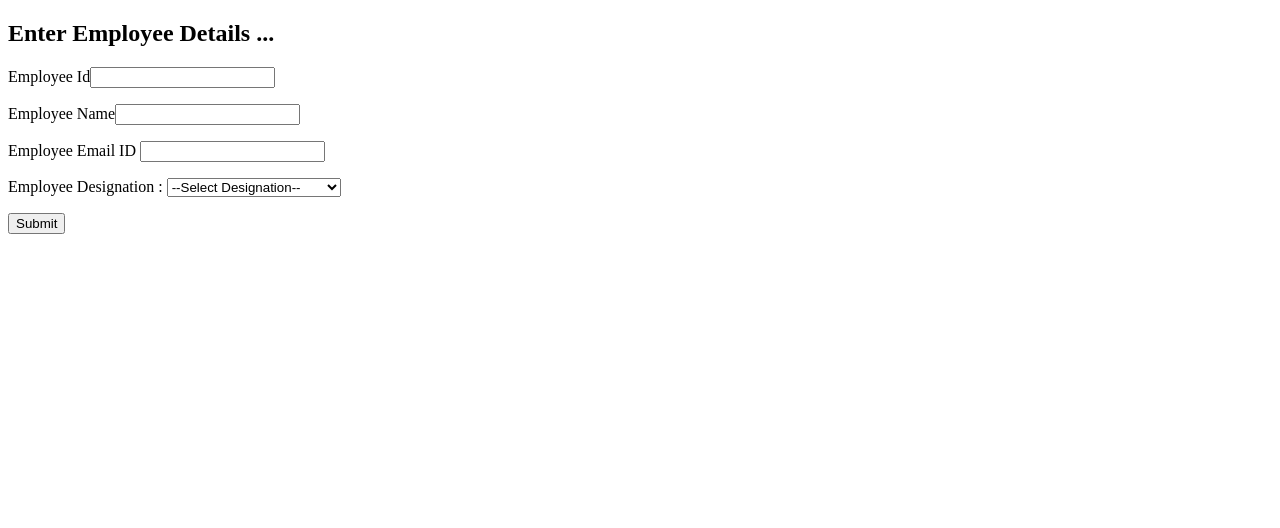
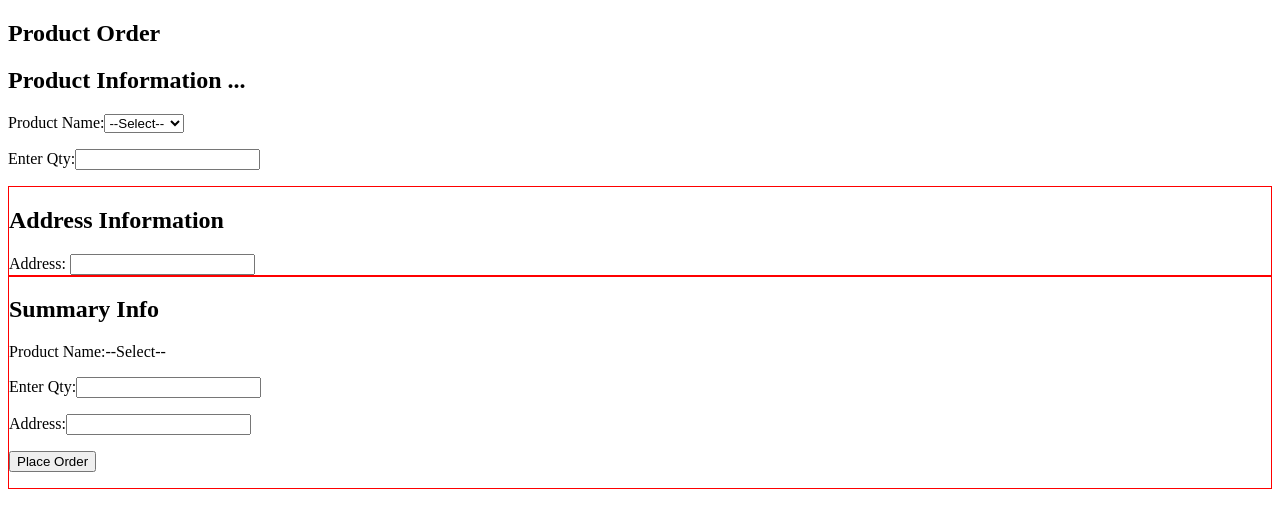
Before and after one commit to saqibamin257/01-demo-project-React2023, a React (Create React App) app: page / in a window 1280 px wide. Shown: the top 528 px of the page. Built offline with nearby package versions, Linux system fonts and the light colour scheme.

Commit message:
Exe-16 Lifting Up State

```diff
--- a/src/index.js
+++ b/src/index.js
@@ -559,7 +559,8 @@
 // reportWebVitals();
 //#endregion
 
-//#region-Exe-11- SpreadOperator-Keep State Of All Controls
+//Exe-11
+// #region-Exe-11- SpreadOperator-Keep State Of All Controls
 // import React from "react";
 // import  ReactDOM  from "react-dom/client";
 // import reportWebVitals from "./reportWebVitals";
@@ -698,7 +699,7 @@
 // //Employee Name: 1.Required 2. MaxLength 20 Characters
 // //Employee Location 1. Required
 // //Employee Email ID  1. Required 2. Email Pattern
-// //#region FormValidation using formik
+//#region FormValidation using formik
 // import React from "react";
 // import  ReactDOM  from "react-dom/client";
 // import {useFormik } from 'formik';
@@ -807,12 +808,12 @@
 // const root = ReactDOM.createRoot(document.getElementById('root'));
 // root.render(element);
 // reportWebVitals();
-// //#endregion
+//#endregion
 
 
-// //Exe-14 form validation using Yup library
-// //use formik.getFieldProps to shorten the code, no need to use onChange, value, onBlur
-// //#region FormValidation using formik
+//Exe-14 form validation using Yup library
+//use formik.getFieldProps to shorten the code, no need to use onChange, value, onBlur
+//#region FormValidation using formik
 // import React from "react";
 // import  ReactDOM  from "react-dom/client";
 // import {useFormik } from 'formik';
@@ -875,92 +876,212 @@
 // const root = ReactDOM.createRoot(document.getElementById('root'));
 // root.render(element);
 // reportWebVitals();
-// //#endregion
+//#endregion
 
 //Exe-15 form validation using Formik built in Components
 //#region FormValidation using formik
+// import React from "react";
+// import  ReactDOM  from "react-dom/client";
+// import { useFormik, Formik, Form, Field, ErrorMessage } from 'formik';
+// import * as yup from 'yup';
+// import reportWebVitals from "./reportWebVitals";
+
+
+//  const SignupForm = () => {
+//   return (
+//     <Formik initialValues={{
+//       Id: '',
+
+//       Name: '',
+
+//       Location: '',
+
+//       Salary:'',
+
+//       EmailId:'',
+
+//       Designation:''
+//     }}
+//     validationSchema={yup.object({
+
+//       Name:yup.string().max(20,'Name should not exceed 20 Characters')
+
+//       .required('Please Enter Employee Name'),
+
+//       Location: yup.string()
+
+//         .required('Please Enter Employee Location'),
+
+//       EmailId: yup.string()
+
+//         .email('Invalid email address')
+
+//         .required('Please Enter Email Id'),
+
+//       Designation: yup.number().required('Please select a employee designation.')
+
+//     })} onSubmit= {values => {
+//       alert(JSON.stringify(values));
+//     }}
+//     >
+//       {(props) => (
+//       <div>
+//         <h2>Enter Employee Details ...</h2>
+//         <Form>
+//           <p>
+//             <label htmlFor="Id">Employee Id</label>
+//             <Field name="Id" type="text"></Field>
+//           </p>
+
+//           <p>
+//             <label htmlFor="Name">Employee Name</label>
+//             <Field name="Name" type="text"></Field>
+//             <ErrorMessage name="Name"></ErrorMessage>
+//           </p>
+
+//           <p>
+//           <label htmlFor="EmailId">Employee Email ID </label>
+//           <Field name="EmailId" type="text"></Field>
+//           <ErrorMessage name="EmailId"></ErrorMessage>
+//           </p>
+
+//           <p>
+//                 <label>Employee Designation : </label>
+//                 <Field name = "Designation" as = "select">
+//                   <option value="">--Select Designation--</option>
+//                   <option value = "1">Software Engineer</option>
+//                   <option value = "2">Senior Software Engineer</option>
+//                   <option value = "3">Lead</option>
+//                 </Field>
+//                 <ErrorMessage name = "Designation"></ErrorMessage>
+//           </p>
+//           <button type="submit" disabled={!props.isValid}>Submit</button>
+//         </Form>
+//       </div>)}
+//     </Formik>
+//   );
+// }
+// const element=<SignupForm/>
+// const root = ReactDOM.createRoot(document.getElementById('root'));
+// root.render(element);
+// reportWebVitals();
+//#endregion
+
+//#region Exe-16 Lifting Up State
 import React from "react";
 import  ReactDOM  from "react-dom/client";
-import { useFormik, Formik, Form, Field, ErrorMessage } from 'formik';
-import * as yup from 'yup';
 import reportWebVitals from "./reportWebVitals";
 
+class Order extends React.Component{
+  constructor(props){
+    super(props);
+    this.state={Qty:'',Address:'',ProductName:'--Select--'}
+  }
 
- const SignupForm = () => {
-  return (
-    <Formik initialValues={{
-      Id: '',
+  orderInfoChange=(val)=>{
+    this.setState({Qty:val});
+  }
 
-      Name: '',
+  addressChange=(val)=>{
+    this.setState({Address:val});
+  }
+  productNameChange=(val)=>{
+    this.setState({ProductName:val});
+  }
 
-      Location: '',
+  orderDetails=()=>{
+    let text = `Qty: ${this.state.Qty}, Address:${this.state.Address}, ProductName:${this.state.ProductName}`;
+    alert(text);
+  }
 
-      Salary:'',
+  render(){
+    return(<div>
+      <h2>Product Order</h2>
+      <ProductInfo Qty={this.state.Qty} onQuantityChange={this.orderInfoChange} onProductNameChange={this.productNameChange}/>
+      <AddressInfo Address={this.state.Address} onAddressChange={this.addressChange}/>
+      <SummaryInfo Qty={this.state.Qty}
+       Address={this.state.Address}
+       ProductName={this.state.ProductName}
+       onQtyChange={this.orderInfoChange}
+       showOrderDetails={this.orderDetails}/>
+    </div>);
+  }
+}
 
-      EmailId:'',
+class ProductInfo extends React.Component{
+  handleChange=(e)=>{
+    this.props.onQuantityChange(e.target.value)
+  }
 
-      Designation:''
-    }}
-    validationSchema={yup.object({
+  ProductNameChange=(e)=>{
+    this.props.onProductNameChange(e.target.value);
+  }
 
-      Name:yup.string().max(20,'Name should not exceed 20 Characters')
 
-      .required('Please Enter Employee Name'),
+  render(){
+    return(<div style={{border:'px solid red'}}>
+      <h2>Product Information ...</h2>
+      <p>
+        <label>Product Name:
+          <select onChange={this.ProductNameChange}>
+            <option value="--Select--">--Select--</option>
+            <option value="Product-1">Product-1</option>
+            <option value="Product-2">Product-2</option>
+            <option value="Product-3">Product-3</option>
+          </select>
+        </label>
+      </p>
+      <p>
+        <label>Enter Qty:
+          <input type="text" value={this.props.Qty} name="quantity" onChange={this.handleChange}></input>
+        </label>
+      </p>
+    </div>)
+  }
+}
 
-      Location: yup.string()
+class AddressInfo extends React.Component{
 
-        .required('Please Enter Employee Location'),
+  handleChange=(e)=>{
+    this.props.onAddressChange(e.target.value)
 
-      EmailId: yup.string()
+  }
+  render(){
+    return(<div style={{border:'1px solid red'}}>
+      <h2>Address Information</h2>
+      <label>Address: <input type="text" name="address" onChange={this.handleChange}></input></label>
+    </div>);
+  }
+}
 
-        .email('Invalid email address')
+class SummaryInfo extends React.Component{
+  SummaryQtyChange=(e)=>{
+    this.props.onQtyChange(e.target.value)
+  }
+  showOrder=()=>{
+    this.props.showOrderDetails();
+  }
 
-        .required('Please Enter Email Id'),
+  render(){
+    return(<div style={{border:'1px solid red'}}>
+      <h2>Summary Info</h2>
+      <p>
+        <label>Product Name:{this.props.ProductName}</label>
+      </p>
+      <p>
+        <label>Enter Qty:<input type="text" name="summaryQty" value={this.props.Qty} onChange={this.SummaryQtyChange}></input></label>
+      </p>
+      <p>
+        <label>Address:<input type="text" name="summaryAddress" value={this.props.Address}></input></label>
+      </p>
+      <p>
+        <button onClick={this.showOrder}>Place Order</button>
+      </p>
+    </div>);
+  }
+}
 
-      Designation: yup.number().required('Please select a employee designation.')
-
-    })} onSubmit= {values => {
-      alert(JSON.stringify(values));
-    }}
-    >
-      {(props) => (
-      <div>
-        <h2>Enter Employee Details ...</h2>
-        <Form>
-          <p>
-            <label htmlFor="Id">Employee Id</label>
-            <Field name="Id" type="text"></Field>
-          </p>
-
-          <p>
-            <label htmlFor="Name">Employee Name</label>
-            <Field name="Name" type="text"></Field>
-            <ErrorMessage name="Name"></ErrorMessage>
-          </p>
-
-          <p>
-          <label htmlFor="EmailId">Employee Email ID </label>
-          <Field name="EmailId" type="text"></Field>
-          <ErrorMessage name="EmailId"></ErrorMessage>
-          </p>
-
-          <p>
-                <label>Employee Designation : </label>
-                <Field name = "Designation" as = "select">
-                  <option value="">--Select Designation--</option>
-                  <option value = "1">Software Engineer</option>
-                  <option value = "2">Senior Software Engineer</option>
-                  <option value = "3">Lead</option>
-                </Field>
-                <ErrorMessage name = "Designation"></ErrorMessage>
-          </p>
-          <button type="submit" disabled={!props.isValid}>Submit</button>
-        </Form>
-      </div>)}
-    </Formik>
-  );
-}
-const element=<SignupForm/>
+const element=<Order/>
 const root = ReactDOM.createRoot(document.getElementById('root'));
 root.render(element);
 reportWebVitals();
```
